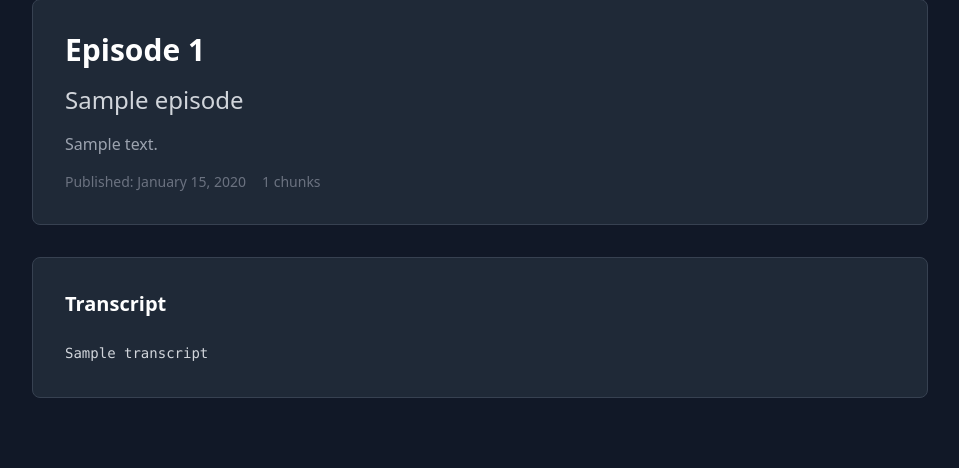
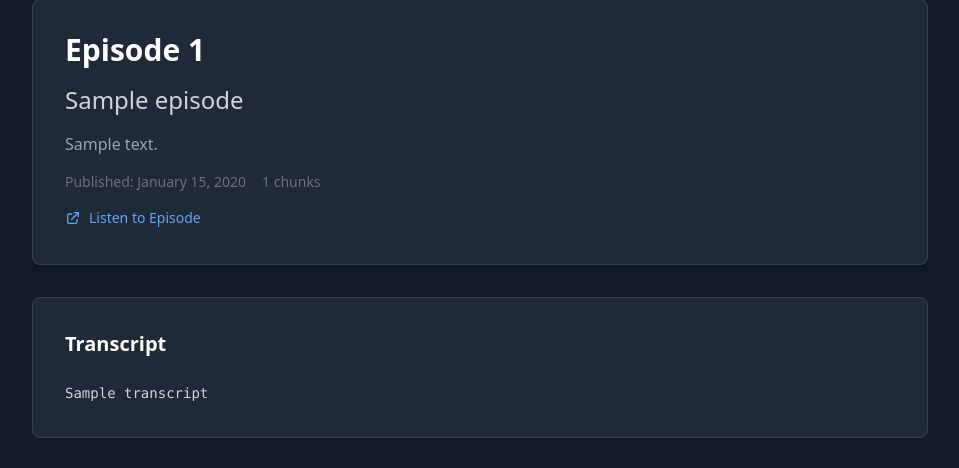
Before and after one commit to kjaymiller/conduit-transcripts, a FastAPI app: template app/templates/episode.html in a window 1280 px wide. Shown: the part 146-614 px from the top of the page, without its empty margins (160-1119 px from the left). Run offline with FastAPI, Linux system fonts and the light colour scheme; the template is opened without the code that fills it: most values are stand-ins (such as "Sample title", 1, 10 or a date in 2020); some libraries are stand-ins or nearby versions.

Commit message:
Fix episode detail page: use created_at for chunk ordering, add episode link

```diff
--- a/app/main.py
+++ b/app/main.py
@@ -55,7 +55,7 @@ async def episode_detail(request: Request, episode_number: int):
 
     transcript_text = None
     if transcript and transcript.chunks:
-        chunks = sorted(transcript.chunks, key=lambda x: x.chunk_number or 0)
+        chunks = sorted(transcript.chunks, key=lambda x: x.created_at)
         transcript_text = " ".join(chunk.content for chunk in chunks)
 
     session.close()
--- a/app/templates/episode.html
+++ b/app/templates/episode.html
@@ -18,7 +18,7 @@
         {% if episode.description %}
         <p class="text-gray-400 mb-4">{{ episode.description }}</p>
         {% endif %}
-        <div class="flex space-x-4 text-sm text-gray-500">
+        <div class="flex space-x-4 text-sm text-gray-500 mb-4">
             {% if episode.published_date %}
             <span>Published: {{ episode.published_date.strftime('%B %d, %Y') if episode.published_date else 'Unknown' }}</span>
             {% endif %}
@@ -26,6 +26,14 @@
             <span>{{ episode.chunks|length }} chunks</span>
             {% endif %}
         </div>
+        {% if episode.url %}
+        <a href="{{ episode.url }}" target="_blank" class="inline-flex items-center text-blue-400 hover:text-blue-300 text-sm">
+            <svg class="w-4 h-4 mr-2" fill="none" stroke="currentColor" viewBox="0 0 24 24">
+                <path stroke-linecap="round" stroke-linejoin="round" stroke-width="2" d="M10 6H6a2 2 0 00-2 2v10a2 2 0 002 2h10a2 2 0 002-2v-4M14 4h6m0 0v6m0-6L10 14"></path>
+            </svg>
+            Listen to Episode
+        </a>
+        {% endif %}
     </div>
 
     {% if transcript %}
--- a/docker-compose.yml
+++ b/docker-compose.yml
@@ -30,7 +30,7 @@ services:
       POSTGRES_DB: ${POSTGRES_DB_NAME:-transcripts}
       POSTGRES_USER: ${POSTGRES_USER:-postgres}
       POSTGRES_PASSWORD: ${POSTGRES_PASSWORD:-postgres}
-      OLLAMA_BASE_URL: ${OLLAMA_BASE_URL:-http://host.docker.internal:11434}
+      OLLAMA_BASE_URL: ${OLLAMA_BASE_URL:-https://ai.kjaymiller.dev}
       LLM_MODEL: ${LLM_MODEL:-llama3}
       EMBEDDING_MODEL: ${EMBEDDING_MODEL:-nomic-embed-text}
       EMBEDDING_PROVIDER: ${EMBEDDING_PROVIDER:-ollama}
```
Also changed, not shown: cli/main.py (+15 -13 lines), 1 other file.
